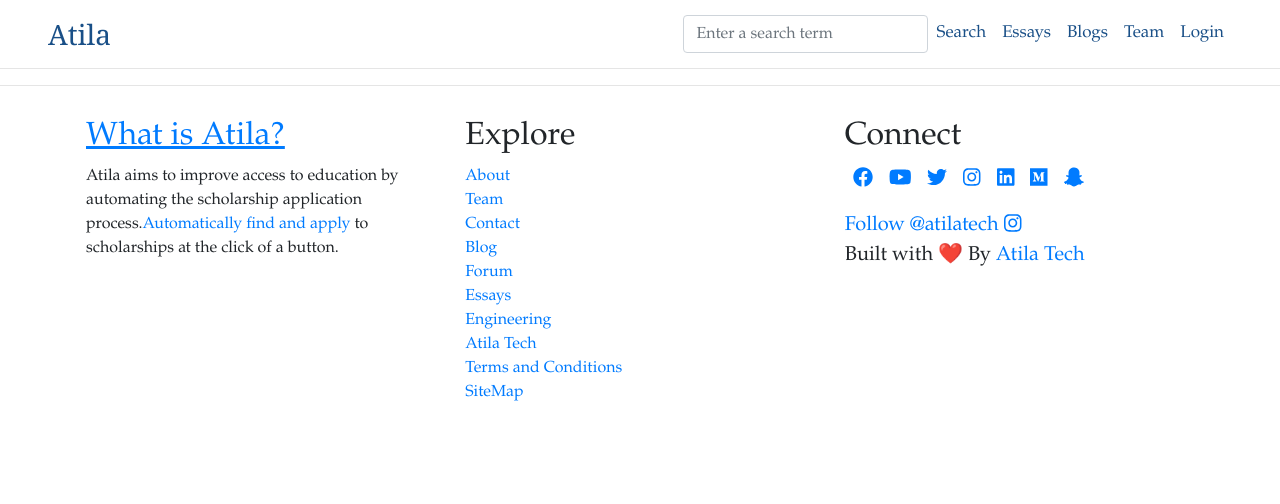
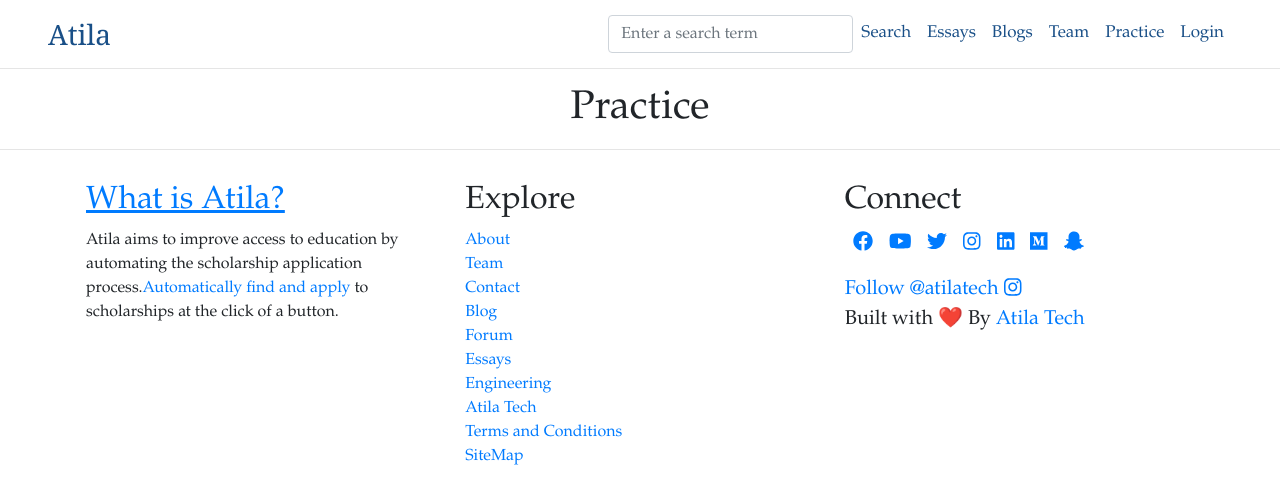
Before and after one commit to atilatech/client-web-app, a React (Create React App) app: page /practice in a window 1280 px wide. Shown: the top 504 px of the page. Built offline with nearby package versions, Linux system fonts and the light colour scheme; the HTML template or start-up script is replaced by a standard one.

Commit message:
add typescript support and practice page
and update react script version

```diff
--- a/src/App.js
+++ b/src/App.js
@@ -8,6 +8,7 @@
 import Blog from "./scenes/Blog/Blog";
 import ScholarshipsList from "./scenes/Scholarship/ScholarshipsList/ScholarshipsList";
 import Team from "./components/Team/Team";
+import Practice from './scenes/Practice/Practice';
 
 
 function App() {
@@ -19,6 +20,7 @@
             <Route path="/blog" component={Blog} />
             <Route path="/scholarship" component={ScholarshipsList} />
             <Route path="/team" component={Team} />
+            <Route path="/practice" component={Practice} />
             <Footer />
         </div>
       </Router>
--- a/src/components/Navbar.js
+++ b/src/components/Navbar.js
@@ -52,6 +52,7 @@
                         <Link to="/essay" className="nav-item">Essays</Link>
                         <Link to="/blog" className="nav-item">Blogs</Link>
                         <Link to="/team" className="nav-item">Team</Link>
+                        <Link to="/practice" className="nav-item">Practice</Link>
                         <Link to="/scholarship" className="nav-item">Login</Link>
                         {authService.isLoggedIn &&
                         <NavDropdown title="Dropdown" id="basic-nav-dropdown">
--- /dev/null
+++ b/src/react-app-env.d.ts
@@ -0,0 +1 @@
+/// <reference types="react-scripts" />
--- /dev/null
+++ b/src/scenes/Practice/Practice.tsx
@@ -0,0 +1,13 @@
+import React from 'react'
+
+const Practice = () => {
+    return (
+        <div className="my-3">
+            <h1>
+                Practice
+            </h1>
+        </div>
+    )
+}
+
+export default Practice
```
Also changed, not shown: package.json (+7 -2 lines), tsconfig.json (added, +25 -0 lines), 2 other files (tests, documents, lock files or other folders).
